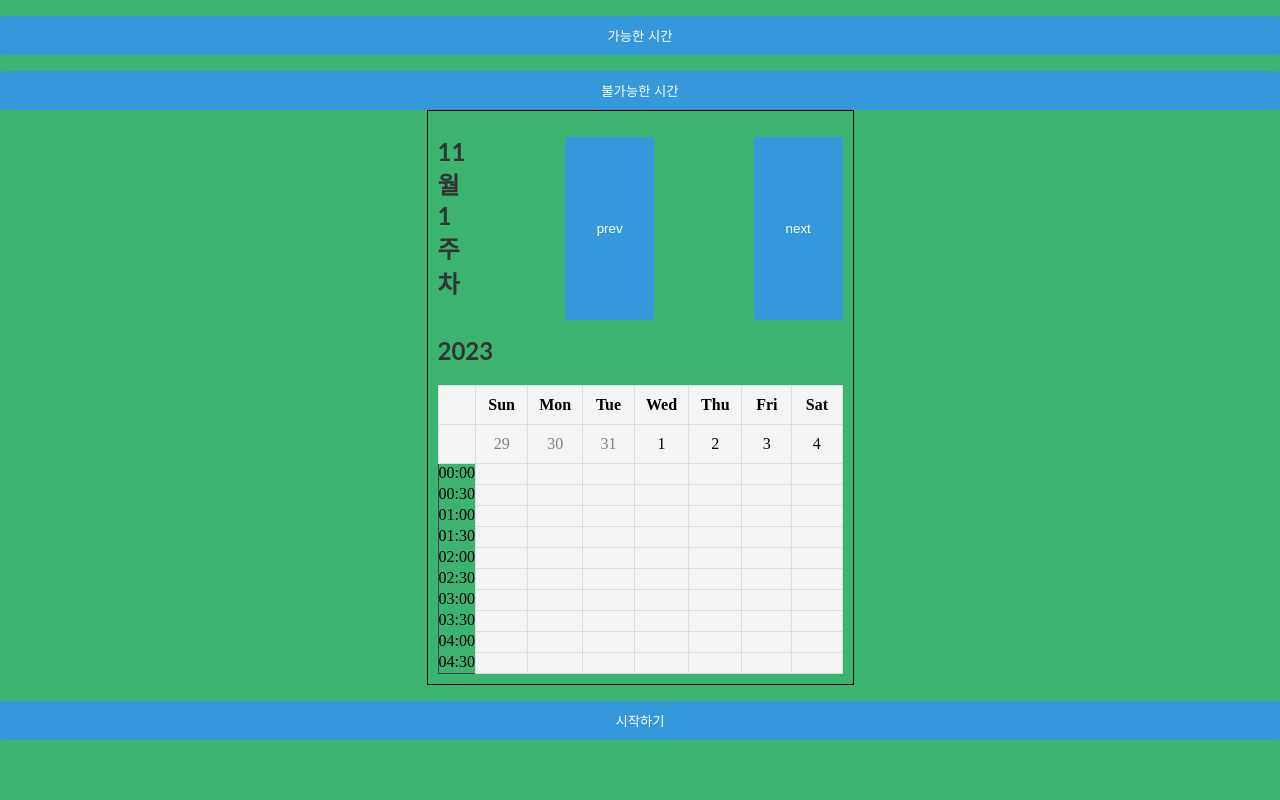
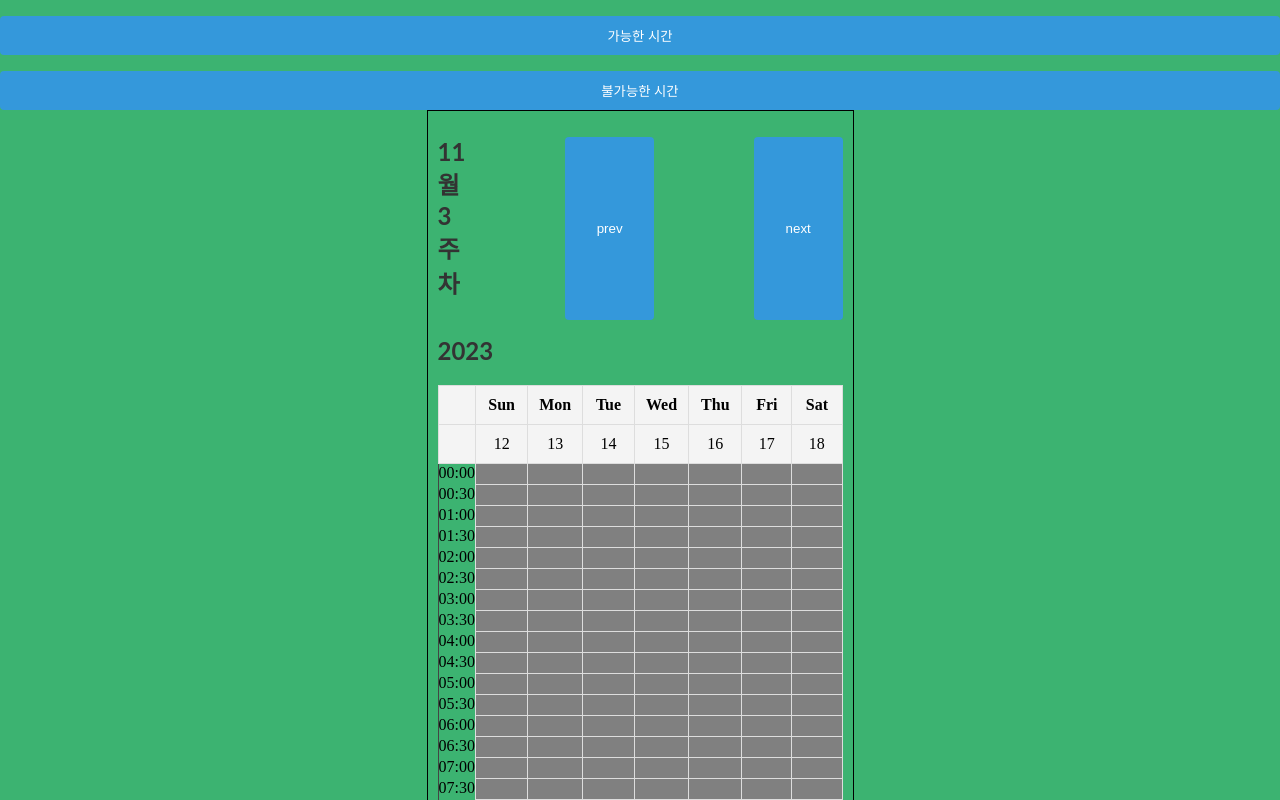
Before and after one commit to mindongmindong/whenMeet, a React (Create React App) app in the folder react-whenMeet/: page /homeparticipate/1/usertimeinfo in a window 1280 px wide. Shown: the top 800 px of the page. Built offline with nearby package versions, Linux system fonts and the light colour scheme; no server answers.

Commit message:
[EDIT] 주차달력 투표 선택지가 아닌 날짜 드래그 금지, 초기화면 구성  준비, 개인 투표 정보 반영

```diff
--- a/react-whenMeet/src/components/CalendarWeek2.jsx
+++ b/react-whenMeet/src/components/CalendarWeek2.jsx
@@ -3,7 +3,7 @@ import '../styles/Calendar.css'
 import MakeDay2 from "./MakeDay2";
 import TableCell from "./TableCell";
 
-function CaculateWeek({ nowYear, nowMonth, week, availableTimes, setAvailableTimes, isContain }){
+function CaculateWeek({ nowYear, nowMonth, week, availableTimes, setAvailableTimes, isContain, startDate, endDate, startTime, endTime}){
     const startDay = new Date(nowYear, nowMonth - 1, 1);
     const lastDay = new Date(nowYear, nowMonth, 0);
     const firstDay = startDay.getDay();
@@ -13,31 +13,35 @@ function CaculateWeek({ nowYear, nowMonth, week, availableTimes, setAvailableTim
     const [isDragging, setIsDragging] = useState(false); //드래그 여부
 
     // 여기 달력 날짜 수정해야함
-    const fDay = new Date(nowYear, nowMonth - 1, 1 - startDay.getDay()) - (0);
+    const fDay = new Date(nowYear, nowMonth-1, (week-1)*7-firstDay+1) - (0);
     const eDay = fDay + (60*60*24*1000)*6;
 
     const handleDragStart = () => {
         setIsDragging(!isDragging);
     };
 
+    const doCheck=[...availableTimes];
     const handleDragWhile = (newDate, idx, comp) => {
         if(!isDragging)return;
+
+        console.log(newDate-0+idx);
 
         const elm2 = document.getElementById(comp);
         if(elm2.classList.contains("dragging")){
             const elm = document.getElementById(newDate-0+idx);
             elm.classList.remove("dragging")
-            setAvailableTimes(availableTimes.filter(key=>key!==newDate-0+idx));
+            doCheck.filter(key=>key!==newDate-0+idx);
         }
         else {
             const elm = document.getElementById(newDate-0+idx);
             elm.classList.add("dragging")
-            setAvailableTimes([...availableTimes, newDate-0+idx]);
+            doCheck.push(newDate-0+idx);
         }
     };
 
     const handleDragEnd = () => {
         setIsDragging(false);
+        setAvailableTimes(doCheck)
         setDragging();
     };
 
@@ -56,7 +60,7 @@ function CaculateWeek({ nowYear, nowMonth, week, availableTimes, setAvailableTim
 
     weekArr.push(<td></td>);
     // 시작 끝 값을 수정해서 일정 변경
-    for(let i = 0; i < 10; i++){
+    for(let i = startTime; i < endTime; i++){
         const forSelect = [];
         const minute = i*30;
         const time = (String(Math.floor(minute/60)).padStart(2,"0"))+":"+(String(minute%60).padStart(2,"0"));
@@ -72,16 +76,23 @@ function CaculateWeek({ nowYear, nowMonth, week, availableTimes, setAvailableTim
 
                 weekArr.push(<td className={cn}>{newDate.getDate()}</td>);
             }
-
-            if(isContain(newDate-0+i)){
+            // console.log(newDate, startDate, endDate);
+            if(newDate < startDate || newDate > endDate){
                 forSelect.push(
-                    <TableCell k={newDate - 0 + i} cn={"dragging"} newDate={newDate} handleClick={handleClick} hds={handleDragStart} hdw={handleDragWhile} hde={handleDragEnd} i={i}/>
+                    <TableCell k={newDate - 0 + i} cn={"noDate"} newDate={newDate} i={i}/>
                 );
             }
             else{
-                forSelect.push(
-                    <TableCell k={newDate - 0 + i} newDate={newDate} handleClick={handleClick} hds={handleDragStart} hdw={handleDragWhile} hde={handleDragEnd} i={i}/>
-                );
+                if(isContain(newDate-0+i)){
+                    forSelect.push(
+                        <TableCell k={newDate - 0 + i} cn={"dragging"} newDate={newDate} handleClick={handleClick} hds={handleDragStart} hdw={handleDragWhile} hde={handleDragEnd} i={i}/>
+                    );
+                }
+                else{
+                    forSelect.push(
+                        <TableCell k={newDate - 0 + i} newDate={newDate} handleClick={handleClick} hds={handleDragStart} hdw={handleDragWhile} hde={handleDragEnd} i={i}/>
+                    );
+                }
             }
         }
 
@@ -98,15 +109,23 @@ function CaculateWeek({ nowYear, nowMonth, week, availableTimes, setAvailableTim
     );
 }
 
-function CalendarWeek2({ availableTimes, setAvailableTimes, isContain }){
-    const [currentDay, setCurrentDay] = useState(new Date());
+function CalendarWeek2({ availableTimes, setAvailableTimes, isContain, startDate, endDate, startTime, endTime, today }){
+    const [currentDay, setCurrentDay] = useState(today);
 
     // 일요일 0 시작
     const nowDay = currentDay.getDay();
     const nowDate = currentDay.getDate();
     const [nowMonth, setNowMonth] = useState(currentDay.getMonth() + 1); // zero-base
     const [nowYear, setNowYear] = useState(currentDay.getFullYear());
-    const [nowWeek, setNowWeek] = useState(1);
+
+    const getWeek = (date) => {
+        const currentDate = date.getDate();
+        const firstDay = new Date(date.setDate(1)).getDay();
+
+        return Math.ceil((currentDate + firstDay) / 7);
+    };
+
+    const [nowWeek, setNowWeek] = useState(getWeek(today));
 
     const firstDay = (new Date(nowYear, nowMonth - 1, 1)).getDay();
     const lastDay = (new Date(nowYear, nowMonth, 0)).getDay();
@@ -166,7 +185,7 @@ function CalendarWeek2({ availableTimes, setAvailableTimes, isContain }){
             <h1>{nowYear}</h1>
             <table className="calendarTable">
                 <MakeDay2/>
-                <CaculateWeek week={nowWeek} nowYear={nowYear} nowMonth={nowMonth}availableTimes={availableTimes} setAvailableTimes={setAvailableTimes} isContain={isContain} />
+                <CaculateWeek week={nowWeek} nowYear={nowYear} nowMonth={nowMonth} startDate={startDate} endDate={endDate} startTime={startTime} endTime={endTime} availableTimes={availableTimes} setAvailableTimes={setAvailableTimes} isContain={isContain} />
             </table>
         </div>
     );
--- a/react-whenMeet/src/components/TableCell.jsx
+++ b/react-whenMeet/src/components/TableCell.jsx
@@ -1,6 +1,15 @@
 import { useEffect } from "react";
 
 export default function TableCell({k, cn, handleClick, newDate, hds, hdw, hde, i, value  }){
+    if(cn==="noDate"){
+        return(
+            <td className={cn}
+            key={k}
+            id={k} >
+            {value} </td>
+        );
+    }
+    else{
         return(
             <td className={cn}
             key={k}
@@ -13,3 +22,4 @@ export default function TableCell({k, cn, handleClick, newDate, hds, hdw, hde, i
             {value} </td>
         );
     }
+}
--- a/react-whenMeet/src/routes/UserTimeInfo.js
+++ b/react-whenMeet/src/routes/UserTimeInfo.js
@@ -10,6 +10,13 @@ function UserTimeInfo() {
     const [availableSchedules, setAvailableSchedules] = useState([]);
     const [availableTimes, setAvailableTimes] = useState([]);
     const {id} = useParams();
+
+    const [startTime, setStartTime] = useState(0);
+    const [endTime, setEndTiem] = useState(48);
+    const [today, setToday] = useState(new Date());
+    const [startDate, setStartDate] = useState(new Date(2023,10,30));
+    const [endDate, setEndDate] = useState(new Date(2023,11,4));
+
 
     const handleState = () => {
         setState((state) => !state);
@@ -29,21 +36,22 @@ function UserTimeInfo() {
         };
         fetchData();
     }, [id]);
+
     const handleAlert = () => {
         let sat = [...availableTimes].sort();
+        console.log(availableTimes);
 
         const aa = [];
         let t = [];
         let l = availableTimes[0];
 
         sat.forEach((em) => {
-            if(parseInt(l/10)!==parseInt(em/10)){
+            if(parseInt(l/100)!==parseInt(em/100)){
                 t=[];
             }
-            l = em;
             const newDate = new Date(parseInt(em));
-            const availableDate = newDate.getFullYear() + '-' + newDate.getMonth() + '-' + newDate.getDate();
-            t.push(em%10);
+            const availableDate = newDate.getFullYear() + '-' + (newDate.getMonth()+1) + '-' + newDate.getDate();
+            t.push(em%100);
             aa.push({availableDate: availableDate, availableTimes: t})
         });
 
@@ -82,14 +90,7 @@ function UserTimeInfo() {
                 text="불가능한 시간"
                 onClick={handleState}
             />
-            {/* {state ? <Calendar
-                onChange={handleCalendar}
-            /> :
-                <Calendar
-                    onChange={handleCalendar}
-                />
-            } */}
-            <CalendarWeek2 state={state} availableTimes={availableTimes} setAvailableTimes={setAvailableTimes} isContain={isContain} />
+            <CalendarWeek2 state={state} startDate={startDate} endDate={endDate} startTime={startTime} endTime={endTime} today={today} availableTimes={availableTimes} setAvailableTimes={setAvailableTimes} isContain={isContain} />
             <Button
                 type="submit"
                 text="시작하기"
--- a/react-whenMeet/src/styles/HomeMake.css
+++ b/react-whenMeet/src/styles/HomeMake.css
@@ -92,6 +92,10 @@ button:hover {
   background-color: red;
 }
 
+.calendarTable .noDate {
+  background-color: gray;
+}
+
 .title-box {
   text-align: center;
   border-width: 1px;
```
Lines whose indentation alone changed are shown as unchanged.
